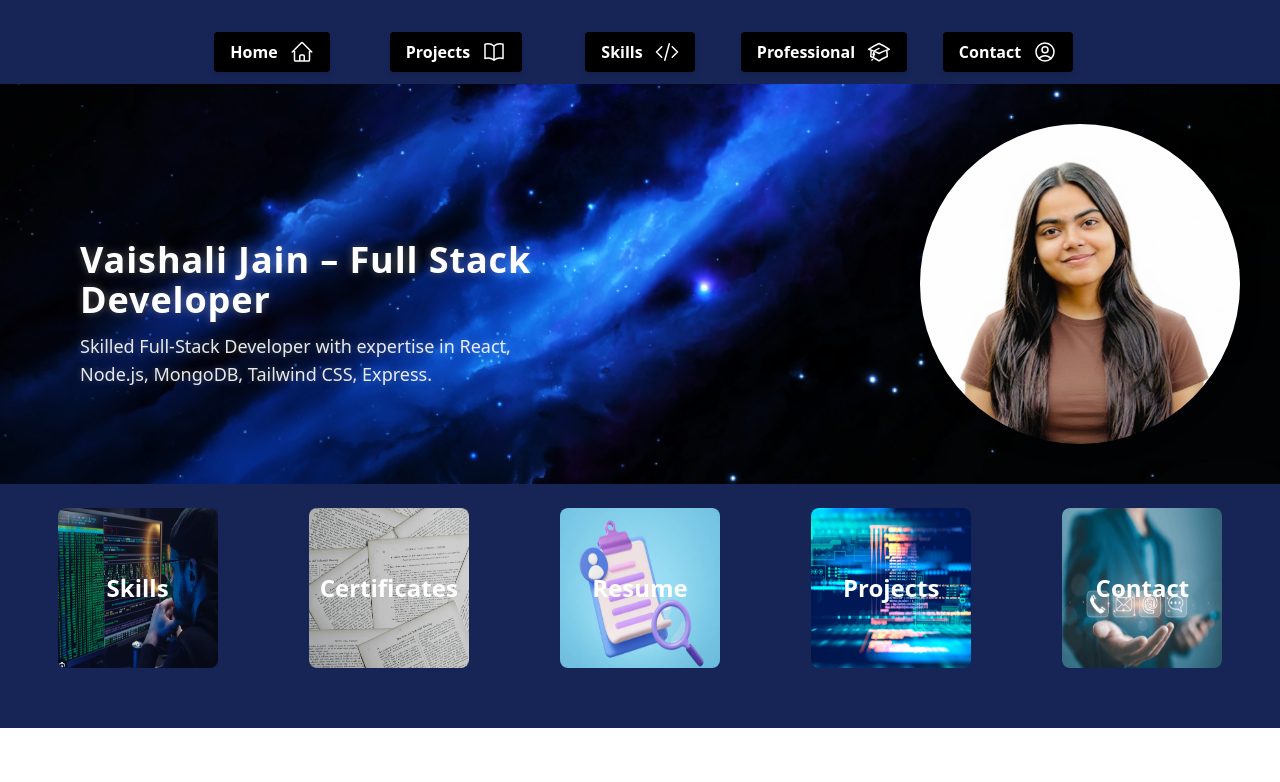
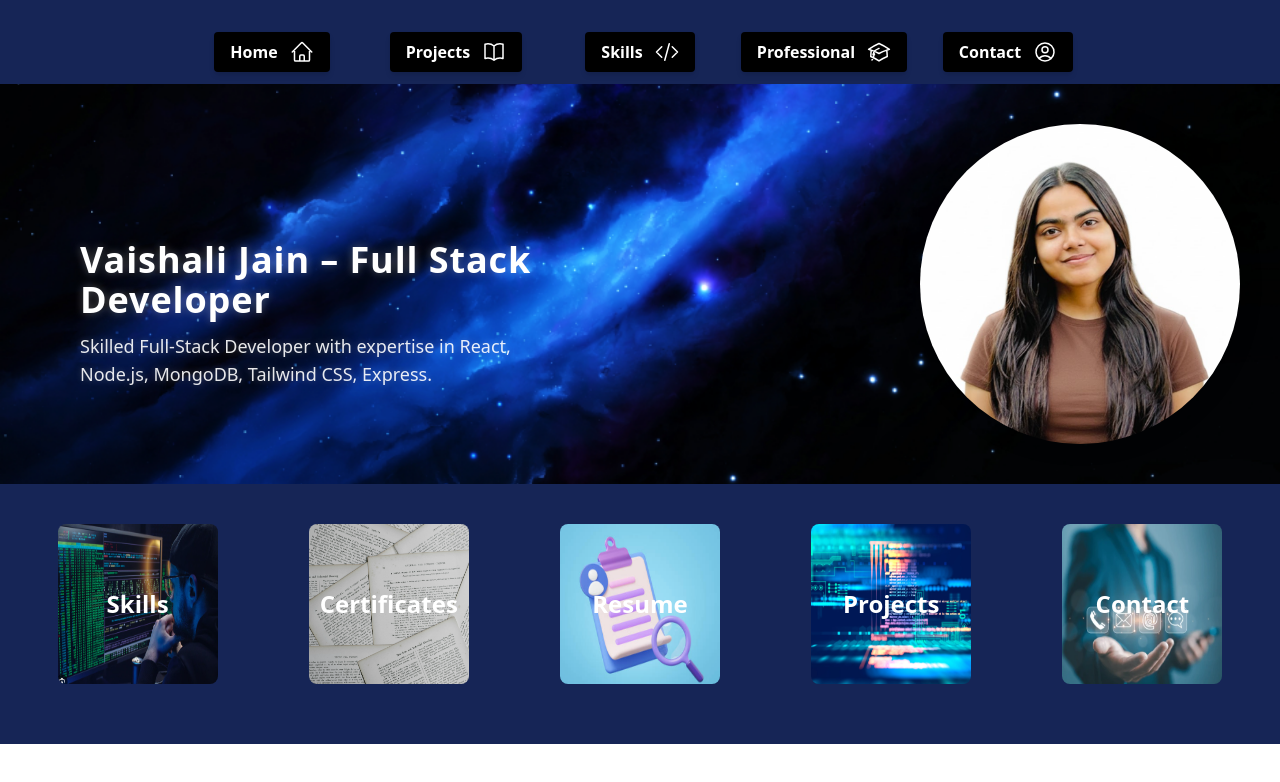
Before and after one commit to Jainvaishali2107/My-Portfolio, a React (Vite) app: page / in a window 1280 px wide. Shown: the top 782 px of the page. Built offline with nearby package versions, Linux system fonts and the light colour scheme.

Commit message:
Describe your change

```diff
--- a/src/pages/Home.jsx
+++ b/src/pages/Home.jsx
@@ -54,7 +54,7 @@ export default function Home2() {
         md:gap-6
 
         justify-items-center
-        pt-6
+        pt-10
         pl-6
         pr-6
         pb-15
```
